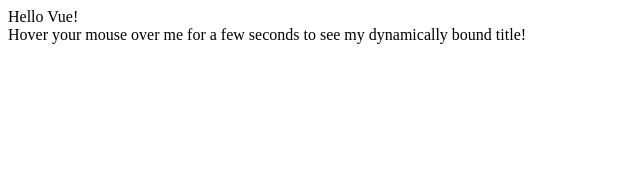
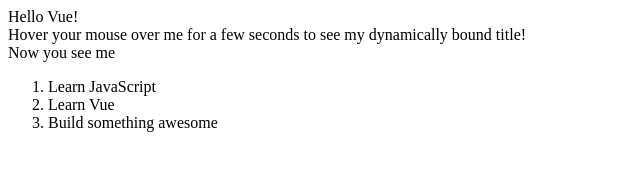
Before and after one commit to kobayashi-m42/vuejs-tutorial, a website: page 01_introduction/index.html in a window 1280 px wide. Shown: the whole page, without its empty margins (0-640 px from the left). Drawn offline with nearby package versions, Linux system fonts and the light colour scheme.

Commit message:
条件分岐とループを追加

```diff
--- a/01_introduction/index.html
+++ b/01_introduction/index.html
@@ -20,6 +20,19 @@
   </div>
   <!-- 宣言的レタリング -->
 
+  <!-- 条件分岐とループ -->
+  <div id="app-3">
+    <span v-if="seen">Now you see me</span>
+  </div>
+
+  <div id="app-4">
+    <ol>
+      <li v-for="todo in todos">
+        {{ todo.text }}
+      </li>
+    </ol>
+  </div>
+  <!-- 条件分岐とループ -->
 
 <script src="index.js"></script>
 </body>
--- a/01_introduction/index.js
+++ b/01_introduction/index.js
@@ -11,3 +11,24 @@
     message: 'You loaded this page on ' + new Date().toLocaleString()
   }
 });
+
+const app3 = new Vue({
+  el: '#app-3',
+  data: {
+    seen: true
+    // seen: false  // メッセージが消える
+  }
+});
+
+const app4 = new Vue({
+  el: '#app-4',
+  data: {
+    todos: [
+      { text: 'Learn JavaScript' },
+      { text: 'Learn Vue' },
+      { text: 'Build something awesome' }
+    ]
+  }
+});
+// コンソールで以下を追加するとリストに追加されることを確認できる
+// app4.todos.push({ text: 'New item' })
```
